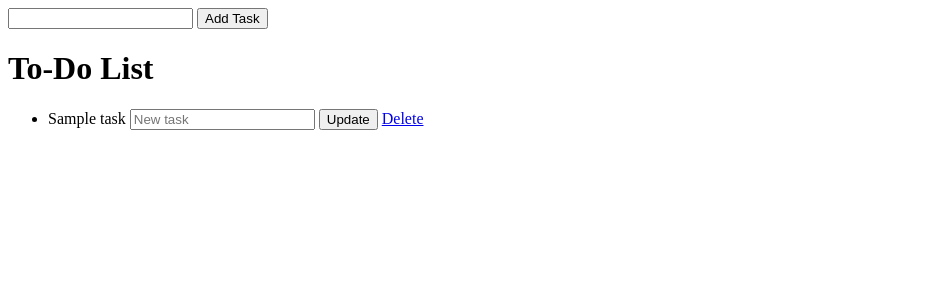
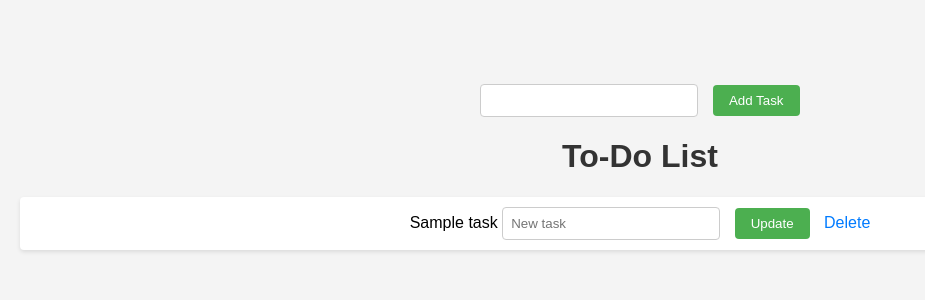
Before and after one commit to alby-tomy/Flask_Beginner, a Flask app: template Flask/templates/index.html in a window 1280 px wide. Shown: the top 300 px of the page, without its empty margins (0-925 px from the left). Run offline with Flask 3, Linux system fonts and the light colour scheme; the template is opened without the code that fills it: most values are stand-ins (such as "Sample title", 1, 10 or a date in 2020).

Commit message:
updated gui

```diff
--- a/Flask/templates/index.html
+++ b/Flask/templates/index.html
@@ -1,15 +1,69 @@
 <!DOCTYPE html>
 <html lang="en">
   <head>
-    <meta charset="UTF-8">
-    <meta http-equiv="X-UA-Compatible" content="IE=edge">
-    <meta name="viewport" content="width=device-width, initial-scale=1.0">
+    <meta charset="UTF-8" />
+    <meta http-equiv="X-UA-Compatible" content="IE=edge" />
+    <meta name="viewport" content="width=device-width, initial-scale=1.0" />
     <title>Flask To-Do List</title>
+    <style>
+      body {
+        font-family: Arial, sans-serif;
+        background-color: #f4f4f4;
+        margin: 5% 0 0 0;
+        padding: 20px;
+      }
+      form {
+        margin-bottom: 20px;
+      }
+      input[type='text'] {
+        padding: 8px;
+        border: 1px solid #ccc;
+        border-radius: 4px;
+        width: 200px;
+        margin-right: 10px;
+      }
+      button {
+        padding: 8px 16px;
+        background-color: #4caf50;
+        color: white;
+        border: none;
+        border-radius: 4px;
+        cursor: pointer;
+      }
+      button:hover {
+        background-color: #45a049;
+      }
+      h1 {
+        color: #333;
+      }
+      ul {
+        list-style-type: none;
+        padding: 0;
+      }
+      li {
+        margin-bottom: 10px;
+        background-color: #fff;
+        padding: 10px;
+        border-radius: 4px;
+        box-shadow: 0 2px 4px rgba(0, 0, 0, 0.1);
+      }
+      form.inline-form {
+        display: inline;
+      }
+      a {
+        color: #007bff;
+        text-decoration: none;
+        margin-left: 10px;
+      }
+      a:hover {
+        text-decoration: underline;
+      }
+    </style>
   </head>
   <body>
-
+    <center>
       <form action="/add" method="post">
-        <input type="text" name="task" required>
+        <input type="text" name="task" required />
         <button type="submit">Add Task</button>
       </form>
 
@@ -18,13 +72,14 @@
         {% for task in tasks %}
           <li>
             {{ task }}
-                <form action="{{ url_for('update', index=loop.index-1) }}" method="post" style="display:inline;">
-                    <input type="text" name="new_task" placeholder="New task" required>
+            <form class="inline-form" action="{{ url_for('update', index = loop.index - 1) }}" method="post">
+              <input type="text" name="new_task" placeholder="New task" required />
               <button type="submit">Update</button>
             </form>
-                <a href="{{ url_for('delete', index=loop.index-1) }}">Delete</a>
+            <a href="{{ url_for('delete', index = loop.index - 1) }}">Delete</a>
           </li>
         {% endfor %}
       </ul>
+    </center>
   </body>
 </html>
```
Lines whose indentation alone changed are shown as unchanged.
